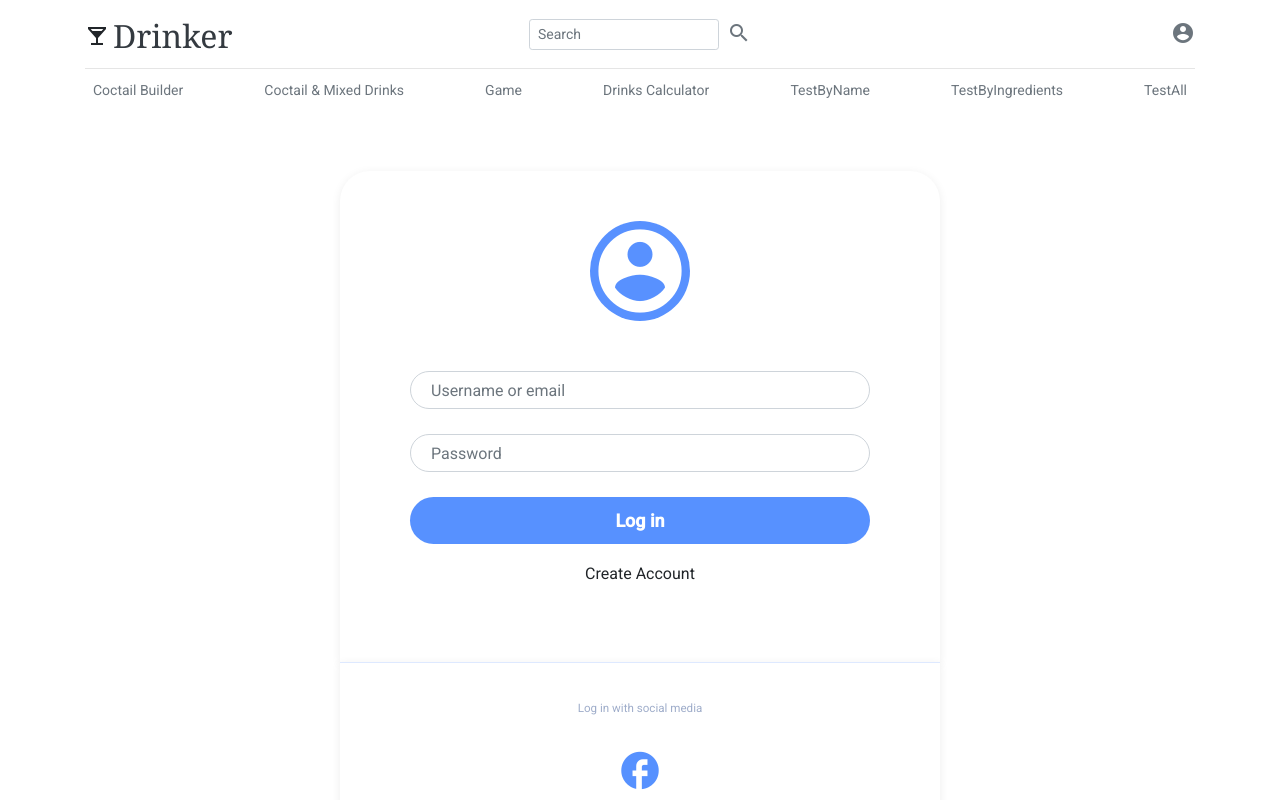
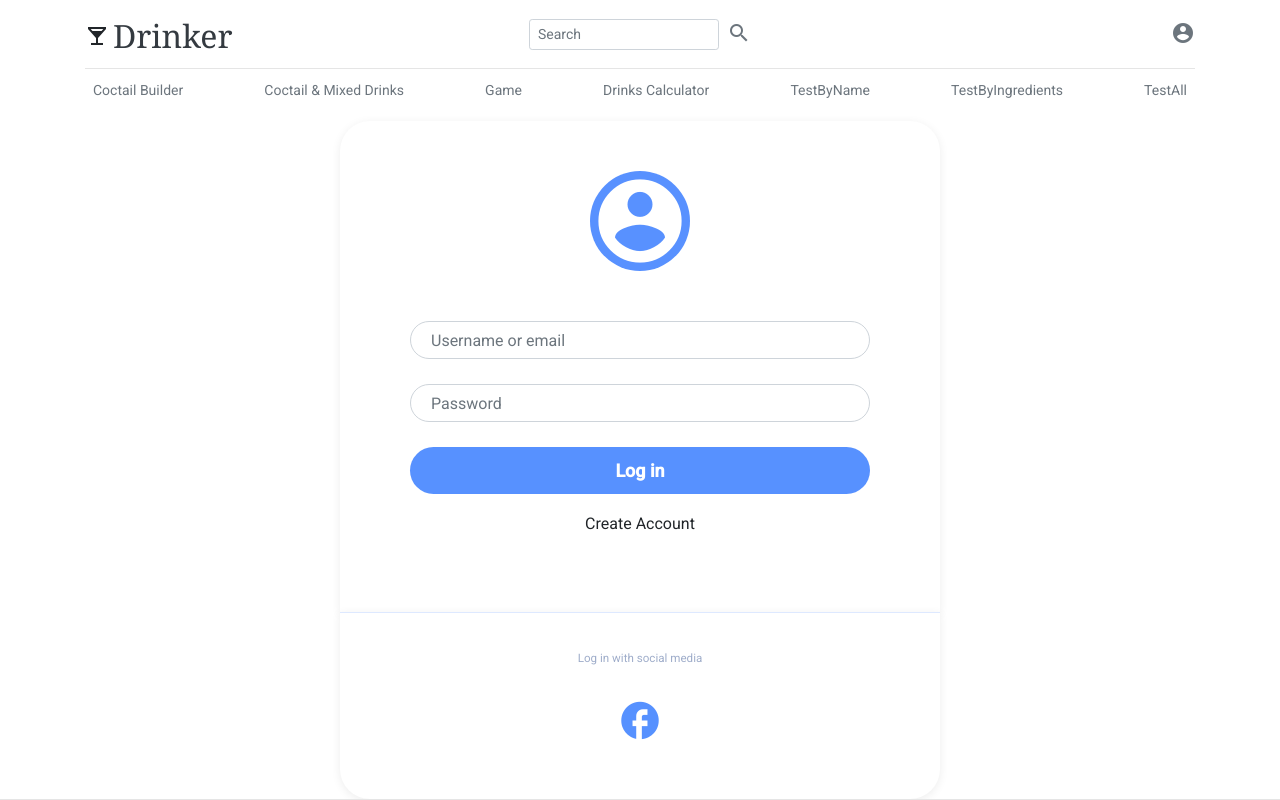
Before and after one commit to gwalus/Drinker, an Angular app in the folder drinkerClient/: page /login in a window 1280 px wide. Shown: the top 800 px of the page. Built offline with nearby package versions, Linux system fonts and the light colour scheme.

Commit message:
add login modal

```diff
--- a/drinkerClient/src/app/app.module.ts
+++ b/drinkerClient/src/app/app.module.ts
@@ -38,7 +38,8 @@ import { RegistrationComponent } from './registration/registration.component';
     MatIconModule,
     BrowserAnimationsModule,
     HttpClientModule,
-    FormsModule
+    FormsModule,
+    NgbModule
   ],
   providers: [],
   bootstrap: [AppComponent]
--- a/drinkerClient/src/app/header/header.component.html
+++ b/drinkerClient/src/app/header/header.component.html
@@ -15,7 +15,7 @@
         </form>
       </div>
       <div class="col-4 pl-0 d-flex justify-content-end align-items-center">
-        <a class="text-muted" href="/login">
+        <a class="text-muted" (click)="openScrollableContent(loginContent)">
           <mat-icon class="blog-header-logo-icon" aria-hidden="false" aria-label="Log in">account_circle</mat-icon>
         </a>
       </div>
@@ -34,3 +34,8 @@
     </nav>
   </div>
 </div>
+
+
+<ng-template #loginContent let-modal>
+  <app-login></app-login>
+</ng-template>
--- a/drinkerClient/src/app/header/header.component.ts
+++ b/drinkerClient/src/app/header/header.component.ts
@@ -1,4 +1,5 @@
 import { Component, OnInit } from '@angular/core';
+import { NgbModal } from '@ng-bootstrap/ng-bootstrap';
 import { Coctail } from '../_models/coctail';
 import { CoctailParams } from '../_models/coctailParams';
 import { Pagination } from '../_models/pagination';
@@ -16,9 +17,13 @@ export class HeaderComponent implements OnInit {
   pagination: Pagination;
   paginationForAll: Pagination;
 
-  constructor(private coctailService: CoctailService) { }
+  constructor(private coctailService: CoctailService, private modalService: NgbModal) { }
 
   ngOnInit(): void {
+  }
+
+  openLoginContent(loginContent: any) {
+    this.modalService.open(loginContent, { scrollable: true });
   }
 
   testByName(name: string = 'Mojito') {
--- a/drinkerClient/src/app/login/login.component.css
+++ b/drinkerClient/src/app/login/login.component.css
@@ -1,7 +1,3 @@
-.registration-form {
-  padding: 50px 0;
-}
-
 .registration-form form {
   background-color: #fff;
   max-width: 600px;
@@ -17,7 +13,6 @@
   width: 45px;
   height: 45px;
 }
-
 
 .icon-user {
   font-size: 100px;
--- a/drinkerClient/src/app/registration/registration.component.css
+++ b/drinkerClient/src/app/registration/registration.component.css
@@ -1,7 +1,3 @@
-.registration-form {
-  padding: 50px 0;
-}
-
 .registration-form form {
   background-color: #fff;
   max-width: 600px;
```
